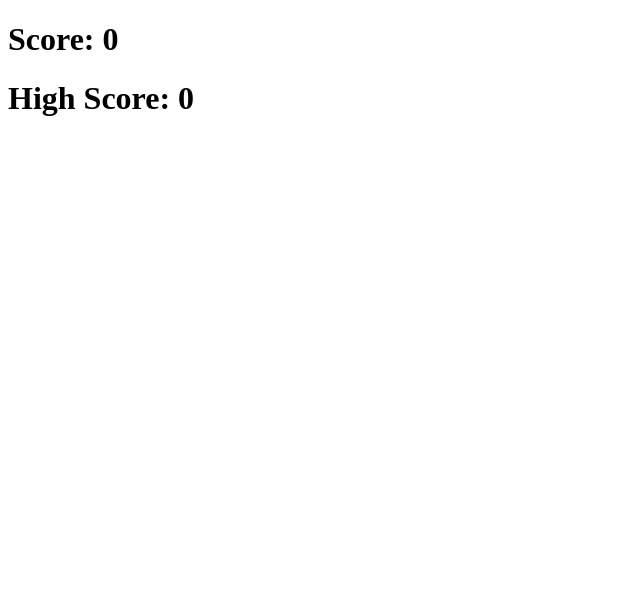
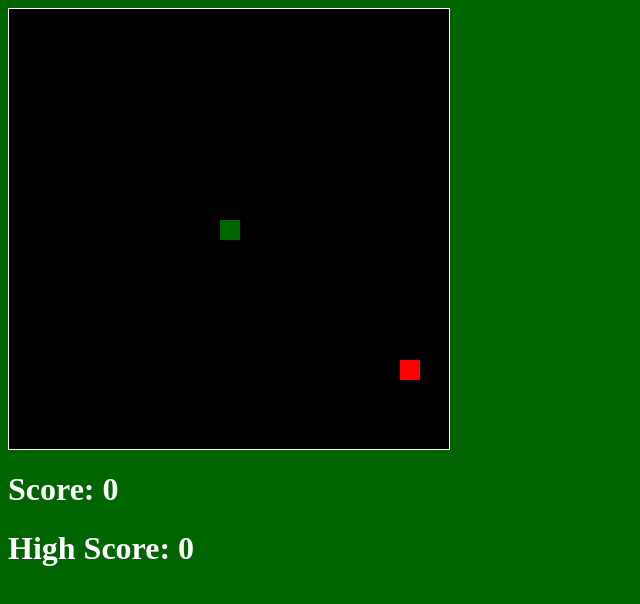
Before and after one commit to fartmucherXD/mmh0195681.github.io, a plain HTML site: page asd-projects/snake/index.html in a window 1280 px wide. Shown: the whole page, without its empty margins (0-640 px from the left). Drawn offline with Linux system fonts and the light colour scheme.

Commit message:
saving sata shapes

```diff
--- a/asd-projects/snake/index.html
+++ b/asd-projects/snake/index.html
@@ -4,8 +4,10 @@
   <head>
     <title>Snake</title>
     <!--Link jQuery and CSS here-->
+    <link rel="stylesheet" type="text/css" href="index.css" />
+    <script src="jquery.min.js"></script>
+  </head>
 
-  </head>
   <body>
     <div id="board"></div>
     <h1 id="score">Score: 0</h1>
@@ -13,5 +15,5 @@
   </body>
 
   <!-- Link index.js here -->
-
+  <script src="index.js"></script>
 </html>
--- a/asd-projects/snake/index.js
+++ b/asd-projects/snake/index.js
@@ -11,7 +11,13 @@ var highScoreElement = $("#highScore");
 
 // TODO 4a: Create the snake, apple and score variables
 // Game Variables
+var snake = {
 
+}
+var apple = {
+
+}
+var score = 0
 // Constant Variables
 var ROWS = 20;
 var COLUMNS = 20;
@@ -41,8 +47,17 @@ init();
 
 function init() {
   // TODO 4b-2: initialize the apple
+  makeApple()
   // TODO 4c-2: initialize the snake
+  // initialize the snake's body as an empty Array
+  snake.body = [];
+
+  // make the first snakeSquare and set it as the head
+  makeSnakeSquare(10, 10);
+  snake.head = snake.body[0];
   // TODO 5a: Initialize the interval
+  // start update interval
+  updateInterval = setInterval(update, 100);
 }
 
 ////////////////////////////////////////////////////////////////////////////////
@@ -54,7 +69,15 @@ function init() {
  * collisions with the walls.
  */
 function update() {
-  // TODO 5b: Fill in the update function's code block
+  moveSnake();
+
+  if (hasHitWall() || hasCollidedWithSnake()) {
+    endGame();
+  }
+
+  if (hasCollidedWithApple()) {
+    handleAppleCollision();
+  }
 }
 
 function checkForNewDirection(event) {
@@ -180,8 +203,22 @@ function endGame() {
 /* Create an HTML element for the apple using jQuery. Then find a random
  * position on the board that is not occupied and position the apple there.
  */
+/* Create an HTML element for the apple using jQuery. Then find a random
+ * position on the board that is not occupied and position the apple there.
+ */
 function makeApple() {
-  // TODO 4b-1: Fill in the makeApple() code block
+  // make the apple jQuery Object and append it to the board
+  apple.element = $("<div>").addClass("apple").appendTo(board);
+
+  // get a random available row/column on the board
+  var randomPosition = getRandomAvailablePosition();
+
+  // initialize the row/column properties on the Apple Object
+  apple.row = randomPosition.row;
+  apple.column = randomPosition.column;
+
+  // position the apple on the screen
+  repositionSquare(apple);
 }
 
 /* Create an HTML element for a snakeSquare using jQuery. Then, given a row and
@@ -189,7 +226,27 @@ function makeApple() {
  * snakeSquare to the snake.body Array and set a new tail.
  */
 function makeSnakeSquare(row, column) {
-  // TODO 4c-1: Fill in this function's code block
+  // initialize a new snakeSquare Object
+  var snakeSquare = {};
+
+  // make the snakeSquare.element Object and append it to the board
+  snakeSquare.element = $("<div>").addClass("snake").appendTo(board);
+
+  // initialize the row and column properties on the snakeSquare Object
+  snakeSquare.row = row;
+  snakeSquare.column = column;
+
+  // set the position of the snake on the screen
+  repositionSquare(snakeSquare);
+
+  // if this is the head, add the snake-head id
+  if (snake.body.length === 0) {
+    snakeSquare.element.attr("id", "snake-head");
+  }
+
+  // add snakeSquare to the end of the body Array and set it as the new tail
+  snake.body.push(snakeSquare);
+  snake.tail = snakeSquare;
 }
 
 /*
```
